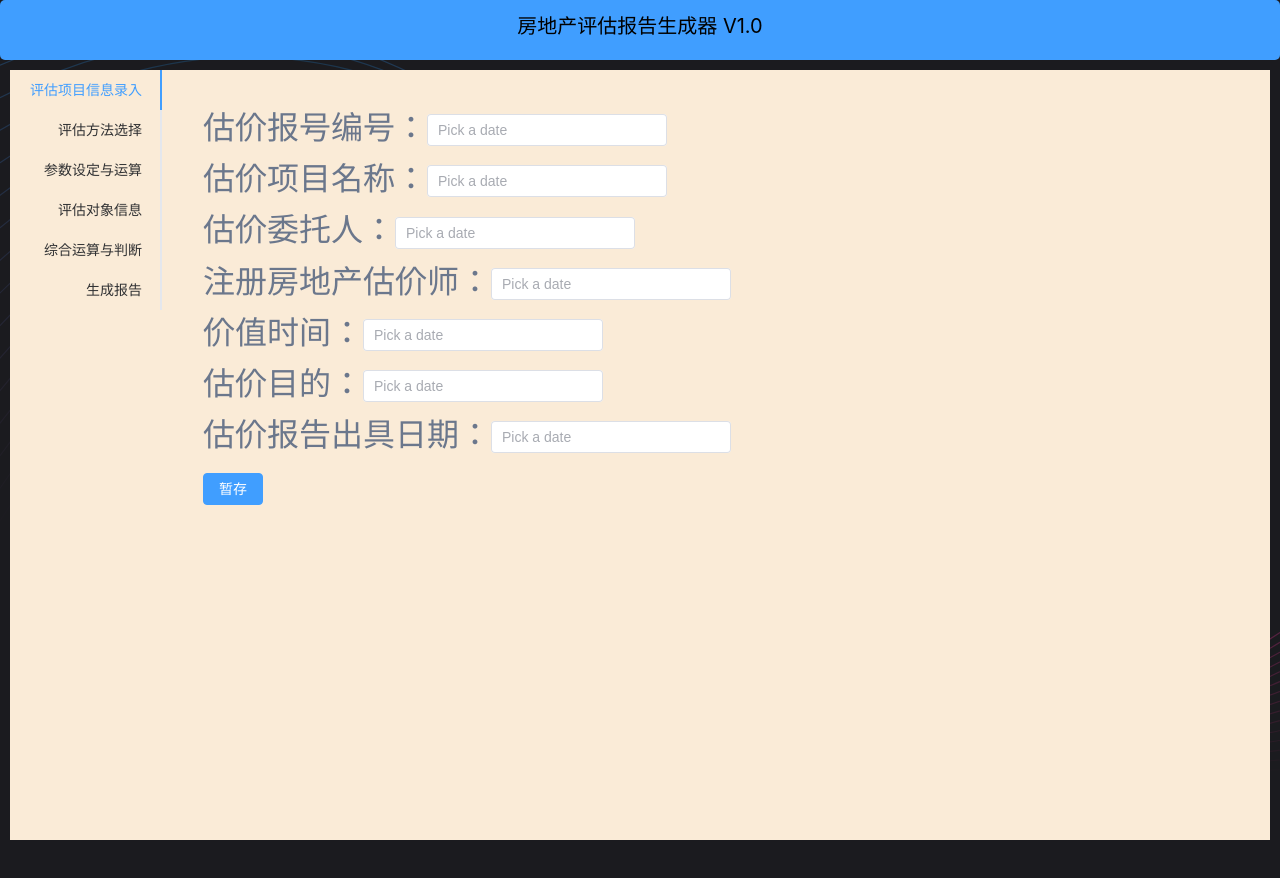
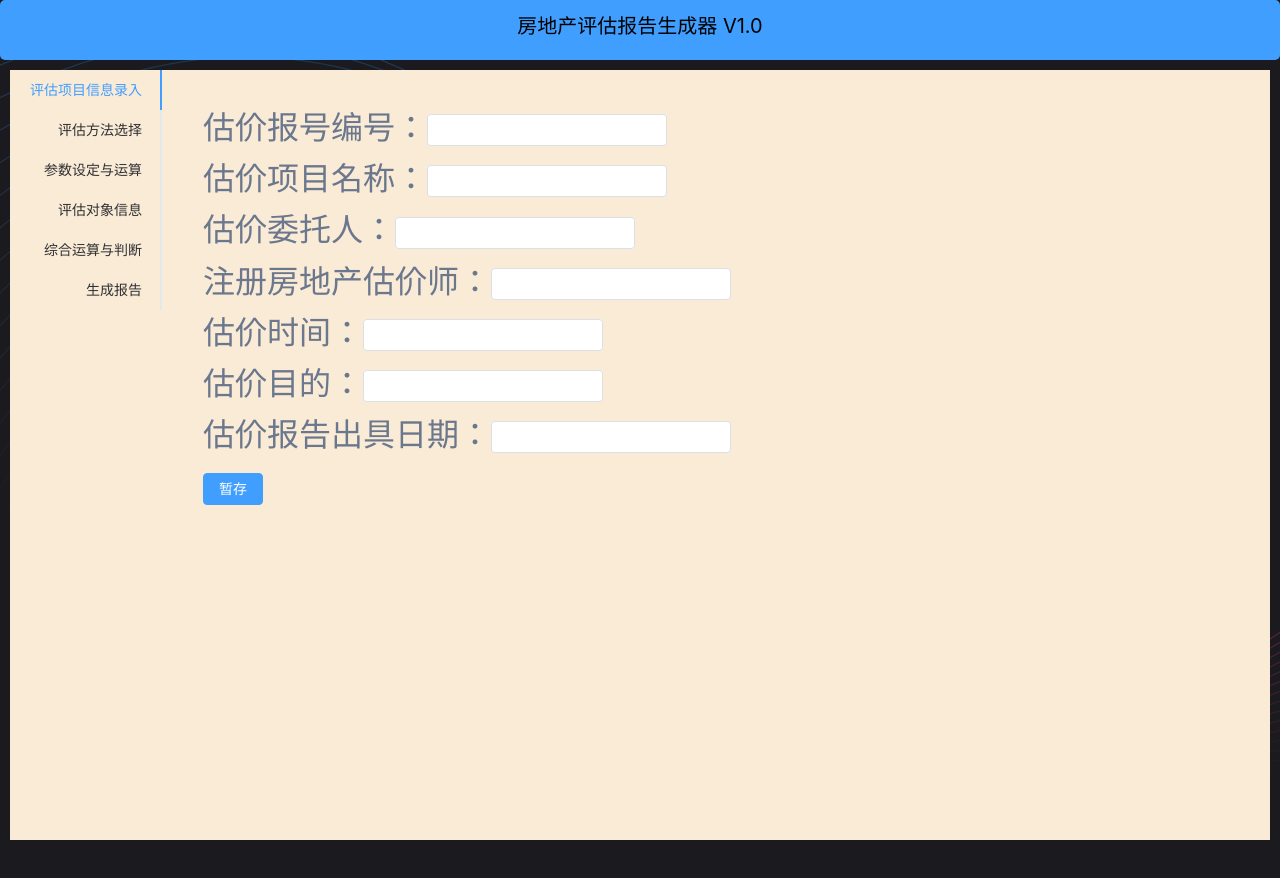
Before and after one commit to mok3211/property_evaluation, a Vue app: page / in a window 1280 px wide. Shown: the top 878 px of the page. Built offline with nearby package versions, Linux system fonts and the light colour scheme.

Commit message:
[add] 增加了pinia store来存储数据

```diff
--- a/package.json
+++ b/package.json
@@ -27,6 +27,7 @@
     "electron-updater": "^6.1.7",
     "element-plus": "^2.6.3",
     "loadash": "^1.0.0",
+    "pinia": "2.0.0-rc.10",
     "vue-router": "4"
   },
   "devDependencies": {
--- a/src/renderer/src/main.ts
+++ b/src/renderer/src/main.ts
@@ -1,13 +1,15 @@
 import './assets/main.css'
-
 import { createApp } from 'vue'
+import { createPinia } from 'pinia'
 import App from './App.vue'
 import ElementPlus from 'element-plus'
 import 'element-plus/dist/index.css'
 import router from './router/mainRouter'
 import * as ElementPlusIconsVue from '@element-plus/icons-vue'
-const electronApp = createApp(App).use(ElementPlus).use(router)
+const pinia = createPinia()
+const electronApp = createApp(App).use(ElementPlus).use(router).use(pinia)
 for (const [key, component] of Object.entries(ElementPlusIconsVue)) {
   electronApp.component(key, component)
 }
+
 electronApp.mount('#app')
--- /dev/null
+++ b/src/renderer/src/store/store.ts
@@ -0,0 +1,26 @@
+import { defineStore } from 'pinia'
+
+export const useReportDataStore = defineStore('reportData', {
+  state: () => ({
+    reportData: {
+      reportNumber: '',
+      reportProjectName: '',
+      appraisalClient: '',
+      registeredAppraisers: '',
+      valueTime: '',
+      purposeOfValuation: '',
+      reportDate: '',
+      reportMethod: ''
+    }
+  }),
+  getters: {
+    getReportData: (state) => state.reportData
+  },
+  actions: {
+    updateReportData(newData) {
+      this.reportData = { ...newData }
+      console.log("new data is ")
+      console.log(this.reportData)
+    }
+  }
+})
--- a/src/renderer/src/views/DataEnty.vue
+++ b/src/renderer/src/views/DataEnty.vue
@@ -2,43 +2,57 @@
   <div class="data-enty container">
     <div class="gap-4 mb-4">
       <span>估价报号编号：</span>
-      <el-input v-model="input1" style="width: 240px" placeholder="Pick a date" />
+      <el-input v-model="dataEnty.reportNumber" style="width: 240px" />
     </div>
     <div class="gap-4 mb-4">
       <span>估价项目名称：</span>
-      <el-input v-model="input1" style="width: 240px" placeholder="Pick a date" />
+      <el-input v-model="dataEnty.reportProjectName" style="width: 240px" />
     </div>
     <div class="gap-4 mb-4">
       <span>估价委托人：</span>
-      <el-input v-model="input1" style="width: 240px" placeholder="Pick a date" />
+      <el-input v-model="dataEnty.appraisalClient" style="width: 240px" />
     </div>
     <div class="gap-4 mb-4">
       <span>注册房地产估价师：</span>
-      <el-input v-model="input1" style="width: 240px" placeholder="Pick a date" />
+      <el-input v-model="dataEnty.registeredAppraisers" style="width: 240px" />
     </div>
     <div class="gap-4 mb-4">
-      <span>价值时间：</span>
-      <el-input v-model="input1" style="width: 240px" placeholder="Pick a date" />
+      <span>估价时间：</span>
+      <el-input v-model="dataEnty.valueTime" style="width: 240px" />
     </div>
     <div class="gap-4 mb-4">
       <span>估价目的：</span>
-      <el-input v-model="input1" style="width: 240px" placeholder="Pick a date" />
+      <el-input v-model="dataEnty.purposeOfValuation" style="width: 240px" />
     </div>
     <div class="gap-4 mb-4">
       <span>估价报告出具日期：</span>
-      <el-input v-model="input1" style="width: 240px" placeholder="Pick a date" />
+      <el-input v-model="dataEnty.reportDate" style="width: 240px" />
     </div>
     <div class="mb-4">
-      <el-button type="primary">暂存</el-button>
+      <el-button type="primary" @click="storeDataEnty">暂存</el-button>
     </div>
   </div>
 </template>
 <script setup lang="ts">
-import { ref } from 'vue'
-const input1 = ref('')
+import { reactive } from 'vue'
+import { useReportDataStore } from '../store/store'
+const useStore = useReportDataStore()
+let dataEnty = reactive({
+  reportNumber: '',
+  reportProjectName: '',
+  appraisalClient: '',
+  registeredAppraisers: '',
+  valueTime: '',
+  purposeOfValuation: '',
+  reportDate: ''
+})
+dataEnty = useStore.getReportData
+function storeDataEnty() {
+  useStore.updateReportData(dataEnty)
+}
 </script>
 <style lang="scss" scoped>
 .data-enty {
-    text-align: left
+  text-align: left;
 }
 </style>
```
Also changed, not shown: 1 other file (tests, documents, lock files or other folders).
